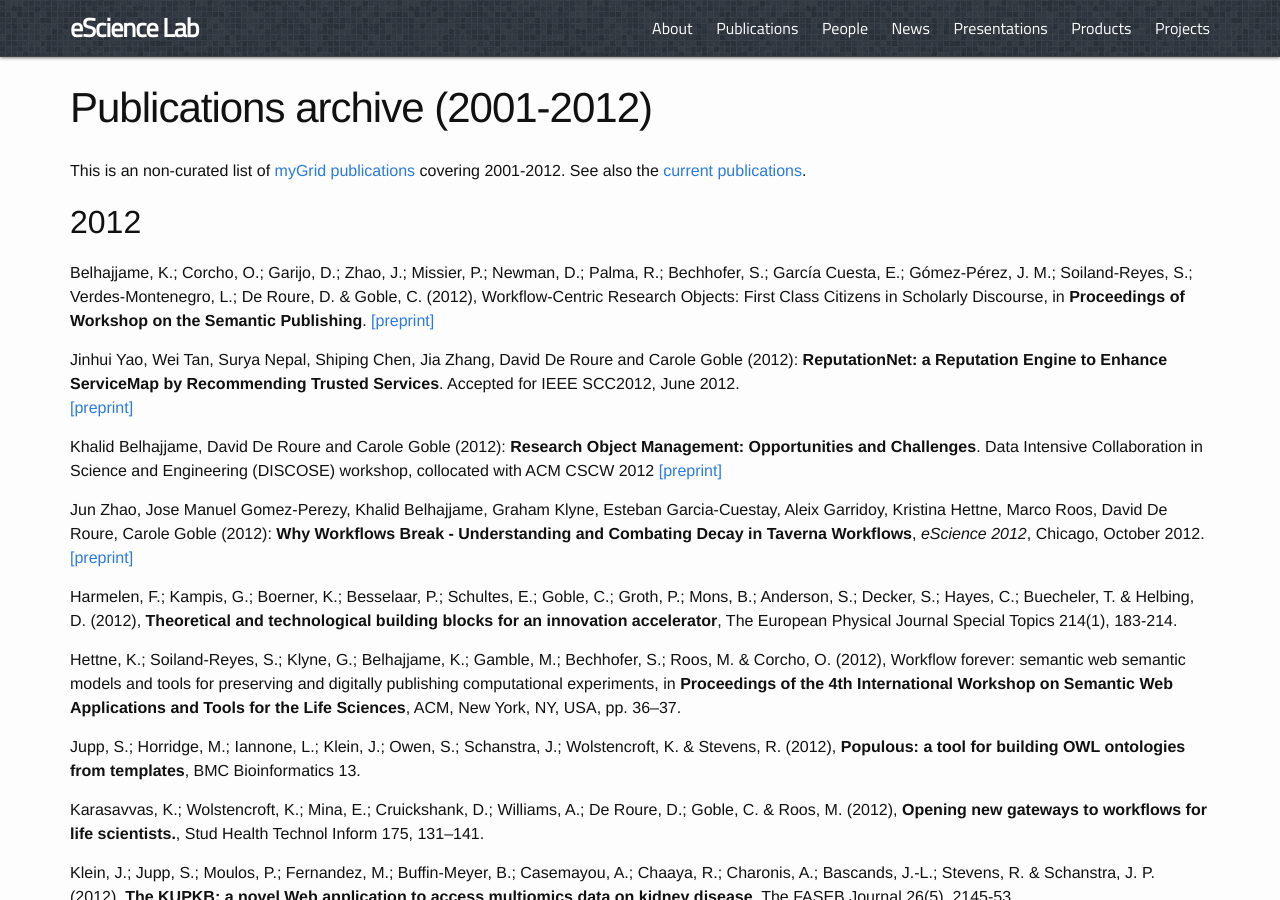
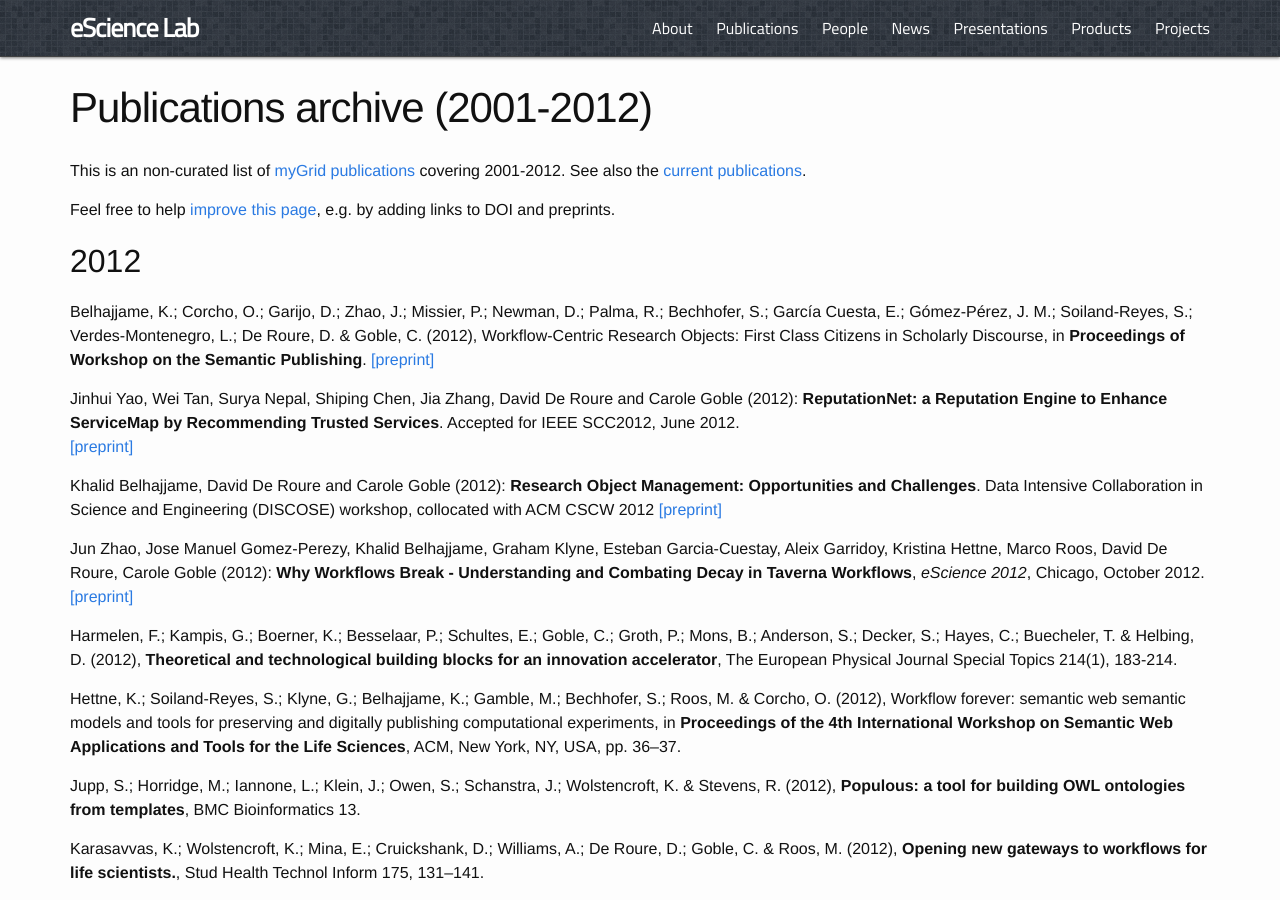
Before and after one commit to eScienceLab/eScienceLab.github.io, a Jekyll site: the page built from publications/archive.md, in a window 1280 px wide and 900 px high. Built offline with Jekyll 4.4.1, drawn with Linux system fonts in a browser that asks for light colours; comment, search, counter and statistics services are not loaded.

Commit message:
Update archive.md

```diff
--- a/publications/archive.md
+++ b/publications/archive.md
@@ -8,6 +8,7 @@
 [myGrid publications](http://dev.mygrid.org.uk/wiki/display/about/myGrid+Publications) covering 2001-2012. See also the
 [current publications](/publications/).
 
+Feel free to help [improve this page](https://github.com/eScienceLab/eScienceLab.github.io/edit/master/publications/archive.md), e.g. by adding links to DOI and preprints.
 
 ## 2012
 
```
